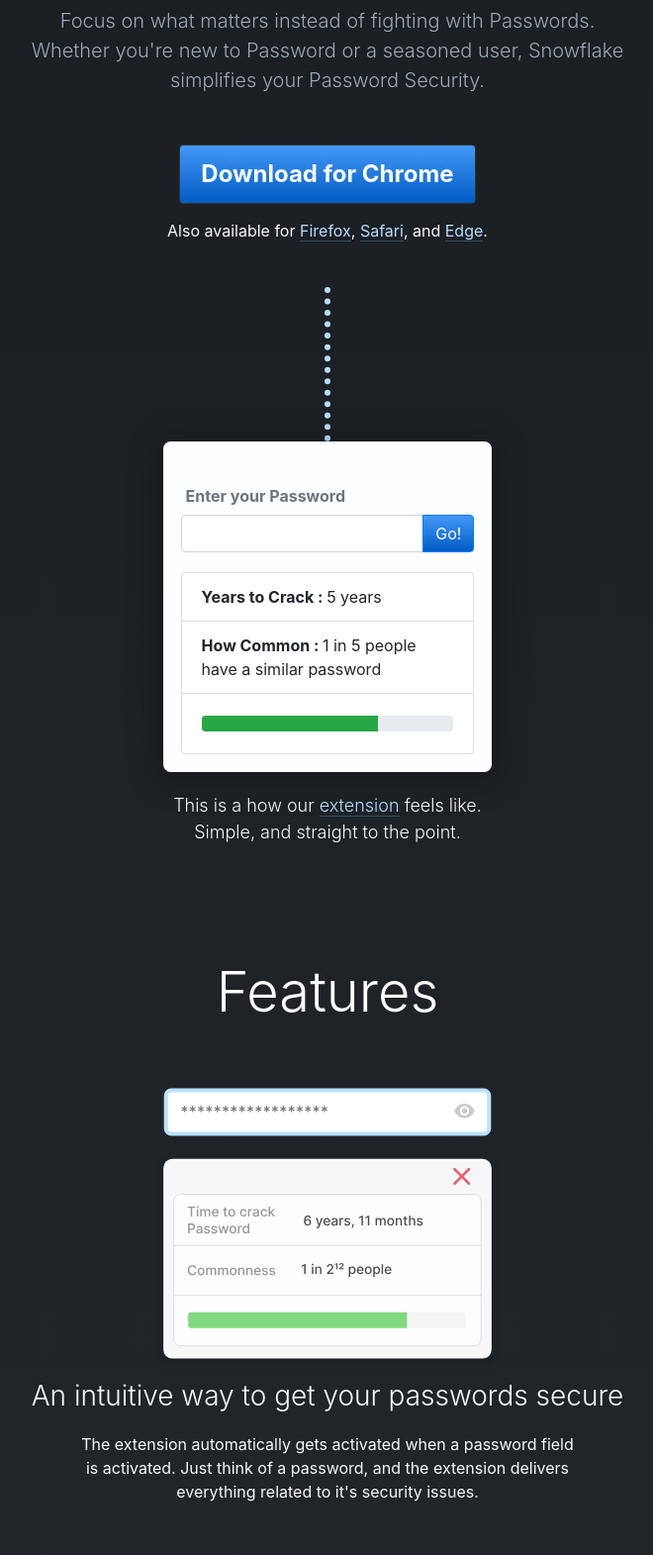
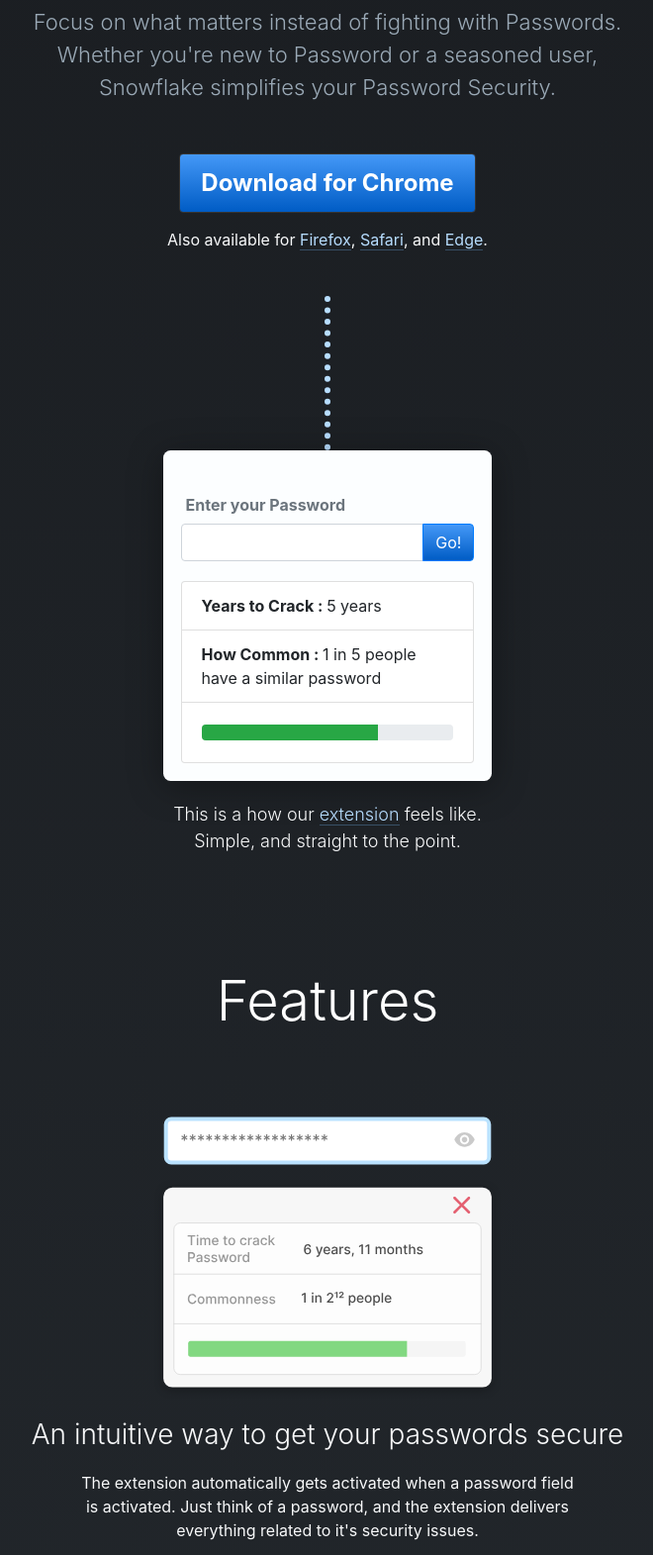
Before and after one commit to at-adityavikram/snowflake-project.github.io, a plain HTML site: page index.html in a window 1280 px wide. Shown: the part 327-1898 px from the top of the page at 99% size, without its empty margins (309-969 px from the left). Drawn offline with nearby package versions, Linux system fonts and the light colour scheme.

Commit message:
Update styles.css

```diff
--- a/assets/css/styles.css
+++ b/assets/css/styles.css
@@ -65,12 +65,14 @@ a:hover {
 @media (min-width: 300px) {
   .desc {
     width:90%;
+    font-size:15px;
   }
 }
 
-@media (min-width: 992px) {
+@media (min-width: 576px) {
   .desc {
     width:75%;
+    font-size:22px;
   }
 }
 
@@ -165,7 +167,7 @@ a:hover {
 }
 
 .row {
-  margin-top:55px;
+  margin-top:75px;
 }
 
 .feature-head {
@@ -217,5 +219,5 @@ a:hover {
 
 .feature-image {
   width:350px;
-  margin-bottom:5px;
+  margin-bottom:15px;
 }
```
